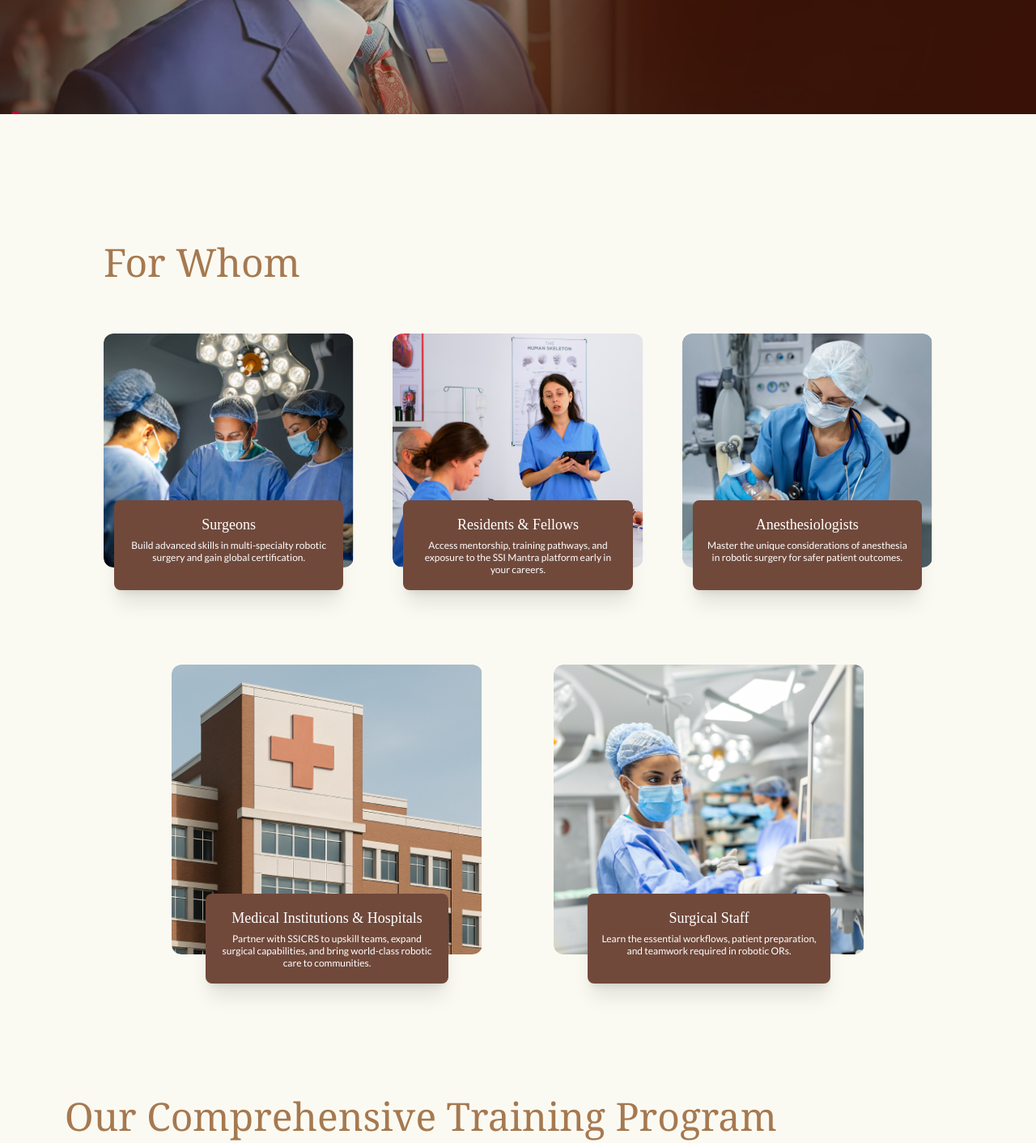
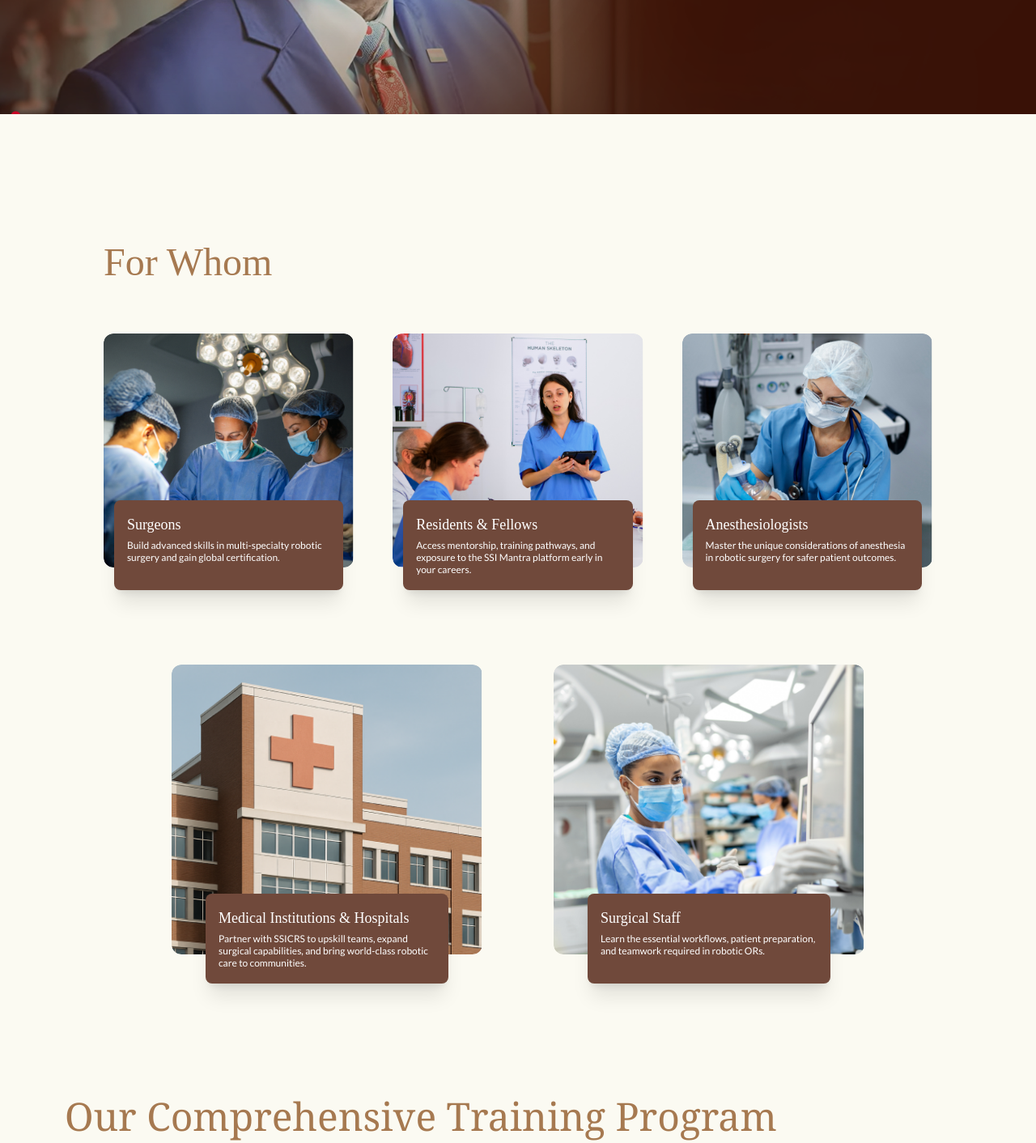
Before and after one commit to puneetshukla041/ssicrs, a Next.js app: page /Home in a window 1280 px wide. Shown: the part 2379-3791 px from the top of the page at 81% size. Built offline with nearby package versions, Linux system fonts and the light colour scheme.

Commit message:
Update section4.tsx

```diff
--- a/components/homepage/section4.tsx
+++ b/components/homepage/section4.tsx
@@ -40,7 +40,6 @@ const cardsData = [
 export default function FourthSection() {
   return (
     <section className="w-full bg-[#FBFAF2] min-h-[110vh] flex flex-col items-start justify-start relative">
-
       {/* =====================================================================================
         RESPONSIVE MOBILE/TABLET/SMALL LAPTOP LAYOUT (Visible on screens LESS THAN md)
         This block is fully responsive using flexbox and grid.
@@ -74,15 +73,15 @@ export default function FourthSection() {
                 />
               </div>
 
-              {/* Card Content Overlay - Repositioned for standard responsive flow */}
+              {/* Card Content Overlay - Adjusted for left alignment */}
               <div
-                className="mt-[-25px] rounded-lg flex flex-col items-center text-center p-4 w-full max-w-[300px] z-10 shadow-xl"
+                className="mt-[-25px] rounded-lg flex flex-col items-start p-4 w-full max-w-[300px] z-10 shadow-xl mx-auto" // Changed items-center to items-start, removed text-center, added mx-auto
                 style={{
                   backgroundColor: "#70493B",
                 }}
               >
                 <h3
-                  className="mt-4 text-white text-lg"
+                  className="mt-4 text-white text-lg w-full text-left" // Added w-full text-left
                   style={{
                     fontFamily: "DM Serif Text, serif",
                     fontWeight: "200",
@@ -91,7 +90,7 @@ export default function FourthSection() {
                   {card.title}
                 </h3>
                 <p
-                  className="mt-2 text-sm text-white leading-tight mb-2"
+                  className="mt-2 text-sm text-white leading-tight mb-2 w-full text-left" // Added w-full text-left
                   style={{
                     fontFamily: "Lato, sans-serif",
                     fontWeight: "400",
@@ -105,36 +104,37 @@ export default function FourthSection() {
         </div>
       </div>
 
-
       {/* =====================================================================================
         RESPONSIVE DESKTOP/LAPTOP LAYOUT (Visible on screens md and up)
         Uses CSS Grid for responsive positioning.
         =====================================================================================
       */}
       <div className="hidden md:flex flex-col items-center justify-start w-full px-6 py-16 md:px-12 lg:px-24 xl:px-32">
-
-
         {/* Heading */}
         <div className="max-w-7xl mx-auto w-full">
-  <h2 className="text-4xl md:text-5xl font-serif text-[#A67950] mb-16 text-left relative inline-block group cursor-pointer">
+          <h2
+            className="text-4xl md:text-5xl font-serif text-[#A67950] mb-16 text-left relative inline-block group cursor-pointer"
+            style={{ fontFamily: "DM Serif Text, serif", fontWeight: 400 }}
+          >
             For Whom
             {/* Underline for hover effect */}
-    <span
-      className="absolute bottom-[-10px] left-0 h-[3px] rounded-full transition-all duration-500 w-0 group-hover:w-full lg:group-hover:w-[90%] bg-gradient-to-r from-[#6A4336] to-transparent"
-    ></span>
+            <span className="absolute bottom-[-10px] left-0 h-[3px] rounded-full transition-all duration-500 w-0 group-hover:w-full lg:group-hover:w-[90%] bg-gradient-to-r from-[#6A4336] to-transparent"></span>
           </h2>
         </div>
 
-
-
-
-
-
-        {/* --- First Row (Surgeons, Surgical Staff, Anesthesiologists) --- */}
+        {/* --- First Row (Surgeons, Residents & Fellows, Anesthesiologists) --- */}
+        {/* Note: I'm keeping the original order of the cardsData array as it maps to the images,
+            but slicing index 0, 1, 2 for the first row, and 3, 4 for the second row.
+            Surgeons, Residents, Anesthesiologists are indices 0, 1, 2.
+            Medical Institutions, Surgical Staff are indices 3, 4.
+            The original image-to-card mapping seems to be preserved.
+        */}
         <div className="grid grid-cols-1 lg:grid-cols-3 gap-x-8 xl:gap-x-12 2xl:gap-x-16 w-full max-w-7xl">
           {cardsData.slice(0, 3).map((card, index) => (
-            <div key={`desktop-row1-${index}`} className="relative flex flex-col items-center">
-
+            <div
+              key={`desktop-row1-${index}`}
+              className="relative flex flex-col items-center"
+            >
               {/* Image */}
               <div className="w-full max-w-xs xl:max-w-sm rounded-xl overflow-hidden">
                 <Image
@@ -147,22 +147,22 @@ export default function FourthSection() {
                 />
               </div>
 
-              {/* Card Content Overlay */}
+              {/* Card Content Overlay - Adjusted for left alignment */}
               <div
-                className="absolute bottom-[-15%] md:bottom-[-20%] lg:bottom-[-10%] rounded-lg flex flex-col items-center text-center p-4 w-11/12 max-w-[300px] z-10 shadow-xl"
+                className="absolute bottom-[-15%] md:bottom-[-20%] lg:bottom-[-10%] rounded-lg flex flex-col items-start p-4 w-11/12 max-w-[300px] z-10 shadow-xl mx-auto" // Changed items-center to items-start, removed text-center, added mx-auto
                 style={{
                   backgroundColor: "#70493B",
                   height: "111px",
                 }}
               >
                 <h3
-                  className="text-lg text-white mb-1"
+                  className="text-lg text-white mb-1 w-full text-left" // Added w-full text-left
                   style={{ fontFamily: "DM Serif Text, serif", fontWeight: 200 }}
                 >
                   {card.title}
                 </h3>
                 <p
-                  className="text-xs text-white leading-tight"
+                  className="text-xs text-white leading-tight w-full text-left" // Added w-full text-left
                   style={{ fontFamily: "Lato, sans-serif", fontWeight: 400 }}
                 >
                   {card.subtitle}
@@ -172,11 +172,13 @@ export default function FourthSection() {
           ))}
         </div>
 
-        {/* --- Second Row (Medical Institutions, Residents & Fellows) --- */}
+        {/* --- Second Row (Medical Institutions, Surgical Staff) --- */}
         <div className="grid grid-cols-1 lg:grid-cols-2 gap-x-8 xl:gap-x-12 2xl:gap-x-16 w-full max-w-4xl mt-[160px] md:mt-[180px] lg:mt-[120px] 2xl:mt-[160px]">
           {cardsData.slice(3, 5).map((card, index) => (
-            <div key={`desktop-row2-${index}`} className="relative flex flex-col items-center">
-
+            <div
+              key={`desktop-row2-${index}`}
+              className="relative flex flex-col items-center"
+            >
               {/* Image */}
               <div className="w-full max-w-xs xl:max-w-sm rounded-xl overflow-hidden">
                 <Image
@@ -189,22 +191,22 @@ export default function FourthSection() {
                 />
               </div>
 
-              {/* Card Content Overlay */}
+              {/* Card Content Overlay - Adjusted for left alignment */}
               <div
-                className="absolute bottom-[-15%] md:bottom-[-20%] lg:bottom-[-10%] rounded-lg flex flex-col items-center text-center p-4 w-11/12 max-w-[300px] z-10 shadow-xl"
+                className="absolute bottom-[-15%] md:bottom-[-20%] lg:bottom-[-10%] rounded-lg flex flex-col items-start p-4 w-11/12 max-w-[300px] z-10 shadow-xl mx-auto" // Changed items-center to items-start, removed text-center, added mx-auto
                 style={{
                   backgroundColor: "#70493B",
                   height: "111px",
                 }}
               >
                 <h3
-                  className="text-lg text-white mb-1"
+                  className="text-lg text-white mb-1 w-full text-left" // Added w-full text-left
                   style={{ fontFamily: "DM Serif Text, serif", fontWeight: 200 }}
                 >
                   {card.title}
                 </h3>
                 <p
-                  className="text-xs text-white leading-tight"
+                  className="text-xs text-white leading-tight w-full text-left" // Added w-full text-left
                   style={{ fontFamily: "Lato, sans-serif", fontWeight: 400 }}
                 >
                   {card.subtitle}
```
Lines whose indentation alone changed are shown as unchanged.
